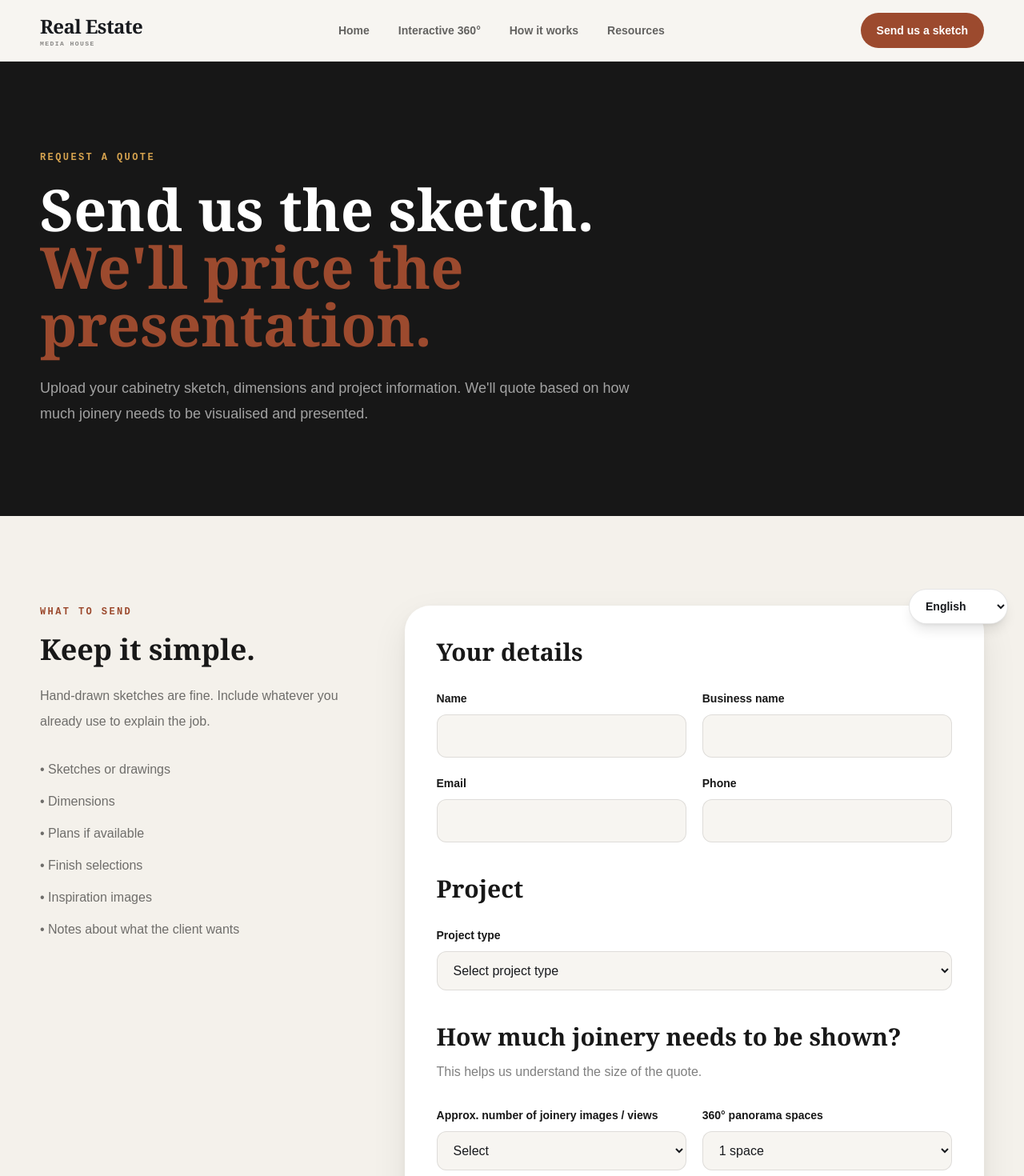
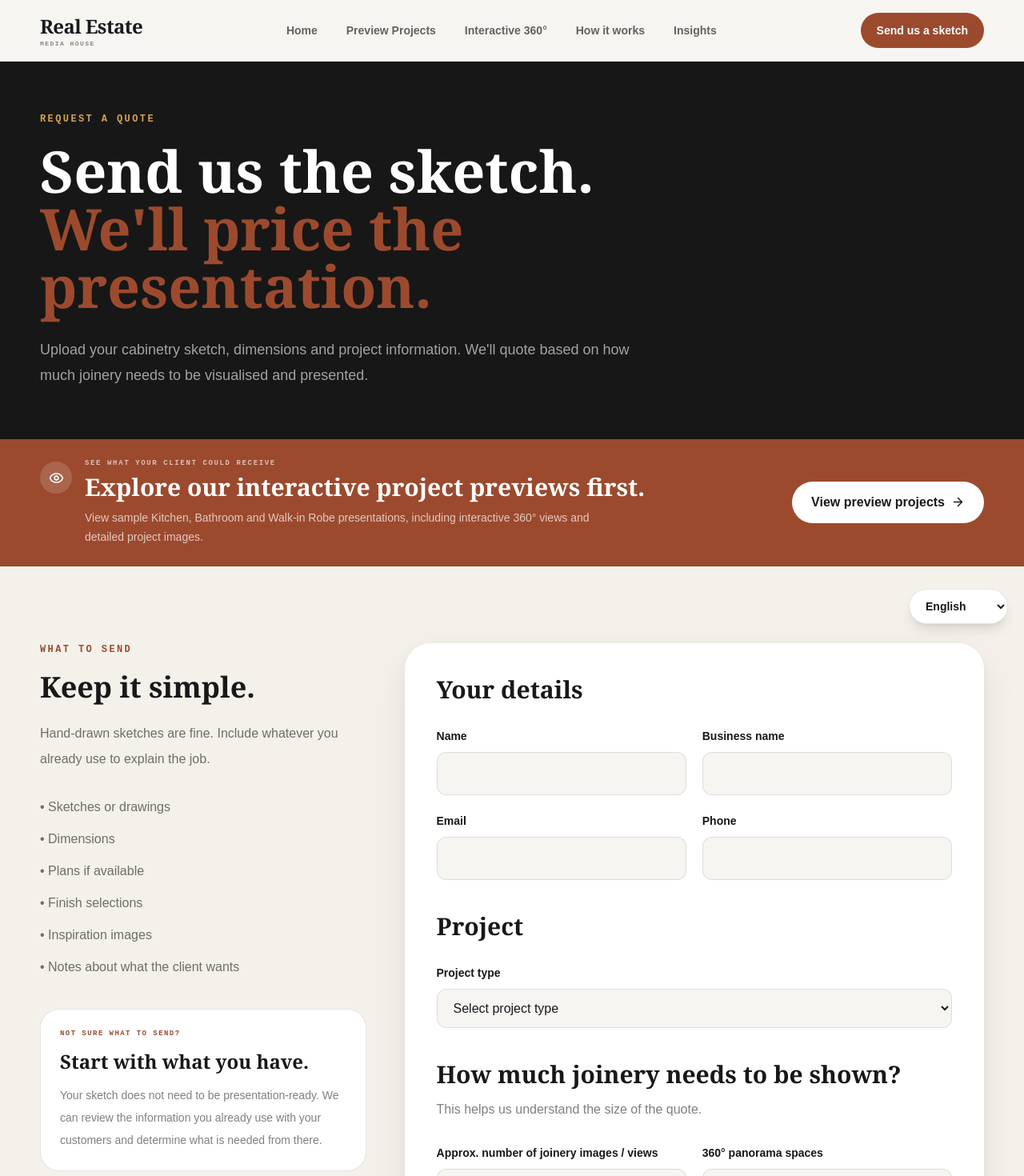
Before and after one commit to developmentalhub/house-to-home-marketing-studio, a Next.js app: page /enquire in a window 1280 px wide. Shown: the top 1470 px of the page at 80% size. Built offline with nearby package versions, Linux system fonts and the light colour scheme.

Commit message:
Add preview links and update enquiry page

```diff
--- a/app/enquire/page.tsx
+++ b/app/enquire/page.tsx
@@ -1,6 +1,12 @@
 "use client";
 
+import Link from "next/link";
 import { useState } from "react";
+
+import {
+  ArrowRight,
+  Eye,
+} from "lucide-react";
 
 const projectTypes = [
   "Kitchen",
@@ -28,8 +34,7 @@ export default function EnquirePage() {
     setSubmitting(true);
     setMessage("");
 
-    const form =
-      event.currentTarget;
+    const form = event.currentTarget;
 
     const formData =
       new FormData(form);
@@ -71,8 +76,9 @@ export default function EnquirePage() {
 
   return (
     <main className="bg-[#f4f1eb] text-[#181818]">
+      {/* HERO */}
       <section className="bg-[#171717] text-white">
-        <div className="container-shell py-20 md:py-28">
+        <div className="container-shell py-16 md:py-22">
           <div className="max-w-4xl">
             <p className="font-mono text-xs font-semibold uppercase tracking-[0.2em] text-brassBright">
               Request a quote
@@ -96,9 +102,50 @@ export default function EnquirePage() {
         </div>
       </section>
 
-      <section className="py-20 md:py-28">
+      {/* PREVIEW BANNER */}
+      <section className="border-b border-black/10 bg-rust text-white">
+        <div className="container-shell py-6">
+          <div className="flex flex-col gap-5 md:flex-row md:items-center md:justify-between">
+            <div className="flex items-start gap-4">
+              <div className="mt-1 flex h-10 w-10 shrink-0 items-center justify-center rounded-full bg-white/15">
+                <Eye size={19} />
+              </div>
+
+              <div>
+                <p className="font-mono text-[9px] font-semibold uppercase tracking-[0.18em] text-white/65">
+                  See what your client could receive
+                </p>
+
+                <p className="mt-1 font-display text-2xl font-semibold md:text-3xl">
+                  Explore our interactive project
+                  previews first.
+                </p>
+
+                <p className="mt-2 max-w-2xl text-sm leading-6 text-white/70">
+                  View sample Kitchen, Bathroom and
+                  Walk-in Robe presentations,
+                  including interactive 360° views
+                  and detailed project images.
+                </p>
+              </div>
+            </div>
+
+            <Link
+              href="/preview"
+              className="inline-flex shrink-0 items-center justify-center gap-2 rounded-full bg-white px-6 py-3.5 font-semibold text-ink transition hover:bg-ink hover:text-white"
+            >
+              View preview projects
+              <ArrowRight size={17} />
+            </Link>
+          </div>
+        </div>
+      </section>
+
+      {/* ENQUIRY FORM */}
+      <section className="py-16 md:py-24">
         <div className="container-shell">
           <div className="grid gap-12 lg:grid-cols-[0.72fr_1.28fr]">
+            {/* LEFT COLUMN */}
             <aside>
               <p className="font-mono text-xs font-semibold uppercase tracking-[0.2em] text-rust">
                 What to send
@@ -120,18 +167,39 @@ export default function EnquirePage() {
                 <p>• Plans if available</p>
                 <p>• Finish selections</p>
                 <p>• Inspiration images</p>
+
                 <p>
                   • Notes about what the client
                   wants
                 </p>
               </div>
+
+              <div className="mt-10 rounded-[1.5rem] border border-black/10 bg-white p-6">
+                <p className="font-mono text-[9px] font-semibold uppercase tracking-[0.16em] text-rust">
+                  Not sure what to send?
+                </p>
+
+                <p className="mt-3 font-display text-2xl font-semibold">
+                  Start with what you have.
+                </p>
+
+                <p className="mt-3 text-sm leading-7 text-black/50">
+                  Your sketch does not need to be
+                  presentation-ready. We can review
+                  the information you already use
+                  with your customers and determine
+                  what is needed from there.
+                </p>
+              </div>
             </aside>
 
+            {/* FORM CARD */}
             <div className="rounded-[2rem] bg-white p-7 shadow-soft md:p-10">
               <form
                 onSubmit={handleSubmit}
                 className="space-y-10"
               >
+                {/* YOUR DETAILS */}
                 <fieldset>
                   <legend className="font-display text-3xl font-semibold">
                     Your details
@@ -166,6 +234,7 @@ export default function EnquirePage() {
                   </div>
                 </fieldset>
 
+                {/* PROJECT */}
                 <fieldset>
                   <legend className="font-display text-3xl font-semibold">
                     Project
@@ -207,6 +276,7 @@ export default function EnquirePage() {
                   </div>
                 </fieldset>
 
+                {/* JOINERY SIZE */}
                 <fieldset>
                   <legend className="font-display text-3xl font-semibold">
                     How much joinery needs to be
@@ -298,6 +368,7 @@ export default function EnquirePage() {
                   </div>
                 </fieldset>
 
+                {/* PRESENTATION OPTIONS */}
                 <fieldset>
                   <legend className="font-display text-3xl font-semibold">
                     Presentation options
@@ -320,11 +391,6 @@ export default function EnquirePage() {
                         label:
                           "Printable presentation sheets",
                       },
-                      {
-                        name: "ipadPresentation",
-                        label:
-                          "iPad-friendly presentation",
-                      },
                     ].map((item) => (
                       <label
                         key={item.name}
@@ -345,6 +411,7 @@ export default function EnquirePage() {
                   </div>
                 </fieldset>
 
+                {/* FILE UPLOAD */}
                 <fieldset>
                   <legend className="font-display text-3xl font-semibold">
                     Upload sketches and project
@@ -368,6 +435,7 @@ export default function EnquirePage() {
                   </div>
                 </fieldset>
 
+                {/* PROJECT DETAILS */}
                 <fieldset>
                   <legend className="font-display text-3xl font-semibold">
                     Tell us about the project
@@ -381,6 +449,7 @@ export default function EnquirePage() {
                   />
                 </fieldset>
 
+                {/* DEADLINE */}
                 <fieldset>
                   <legend className="font-display text-3xl font-semibold">
                     When do you need it?
@@ -395,6 +464,7 @@ export default function EnquirePage() {
                   </div>
                 </fieldset>
 
+                {/* QUOTE EXPLANATION */}
                 <div className="rounded-[1.5rem] border border-black/10 bg-[#f7f5f1] p-6">
                   <p className="font-mono text-[9px] font-semibold uppercase tracking-[0.16em] text-rust">
                     Quote process
@@ -415,6 +485,7 @@ export default function EnquirePage() {
                   </p>
                 </div>
 
+                {/* SUBMIT */}
                 <div className="border-t border-black/10 pt-8">
                   <button
                     type="submit"
--- a/components/Footer.tsx
+++ b/components/Footer.tsx
@@ -177,6 +177,13 @@ export default function Footer() {
                 </Link>
 
                 <Link
+                  href="/preview"
+                  className="text-sm font-semibold text-brassBright transition hover:text-white"
+                >
+                  Preview Projects
+                </Link>
+
+                <Link
                   href="/#interactive-presentation"
                   className="text-sm text-white/50 transition hover:text-white"
                 >
@@ -194,7 +201,7 @@ export default function Footer() {
                   href="/blog"
                   className="text-sm text-white/50 transition hover:text-white"
                 >
-                  Resources
+                  Insights
                 </Link>
               </div>
             </div>
--- a/components/Header.tsx
+++ b/components/Header.tsx
@@ -66,6 +66,17 @@ export default function Header() {
             </Link>
 
             <Link
+              href="/preview"
+              className={`rounded-full px-4 py-2.5 text-sm font-semibold transition ${
+                pathname.startsWith("/preview")
+                  ? "bg-ink text-white"
+                  : "text-black/60 hover:bg-black/5 hover:text-ink"
+              }`}
+            >
+              Preview Projects
+            </Link>
+
+            <Link
               href="/#interactive-presentation"
               className="rounded-full px-4 py-2.5 text-sm font-semibold text-black/60 transition hover:bg-black/5 hover:text-ink"
             >
@@ -87,7 +98,7 @@ export default function Header() {
                   : "text-black/60 hover:bg-black/5 hover:text-ink"
               }`}
             >
-              Resources
+              Insights
             </Link>
           </nav>
 
@@ -144,6 +155,20 @@ export default function Header() {
               </Link>
 
               <Link
+                href="/preview"
+                onClick={closeMobileMenu}
+                className={`rounded-2xl px-5 py-4 font-display text-2xl font-semibold transition ${
+                  pathname.startsWith(
+                    "/preview",
+                  )
+                    ? "bg-ink text-white"
+                    : "hover:bg-white"
+                }`}
+              >
+                Preview Projects
+              </Link>
+
+              <Link
                 href="/#interactive-presentation"
                 onClick={closeMobileMenu}
                 className="rounded-2xl px-5 py-4 font-display text-2xl font-semibold transition hover:bg-white"
@@ -168,7 +193,7 @@ export default function Header() {
                     : "hover:bg-white"
                 }`}
               >
-                Resources
+                Insights
               </Link>
 
               <div className="mt-5 border-t border-black/10 pt-6">
```
